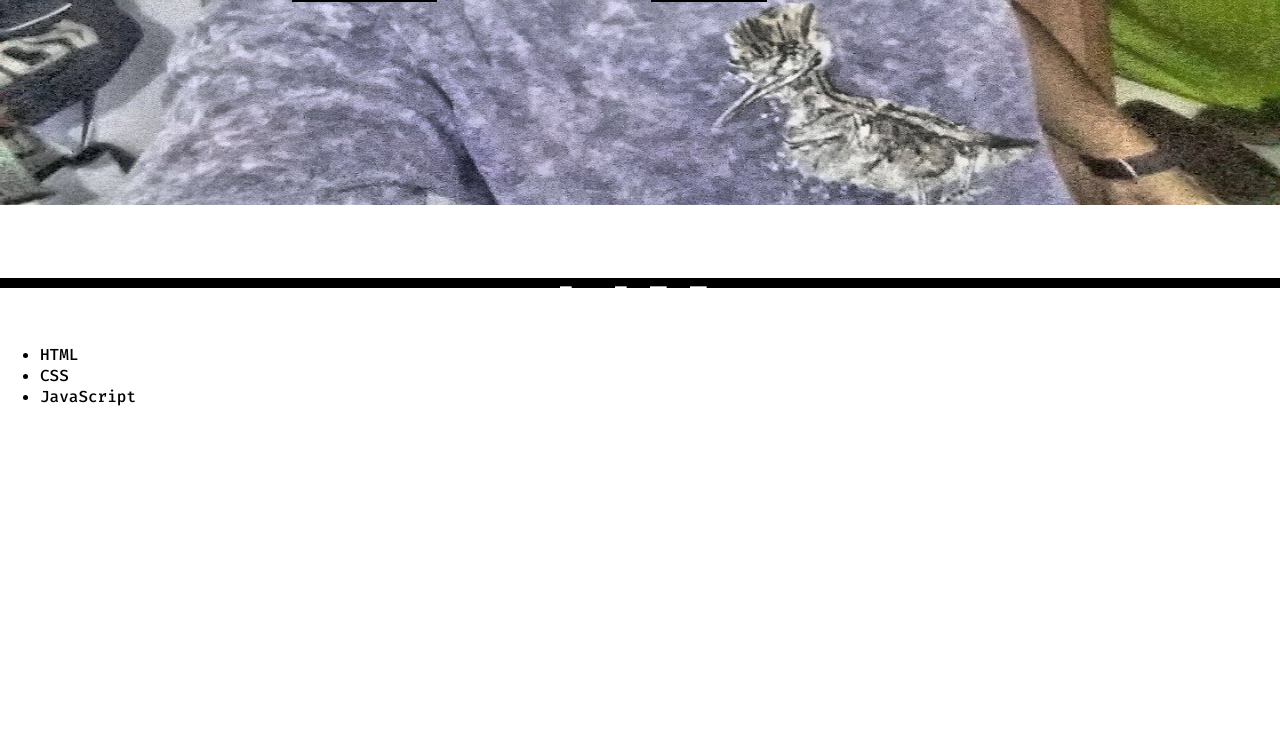
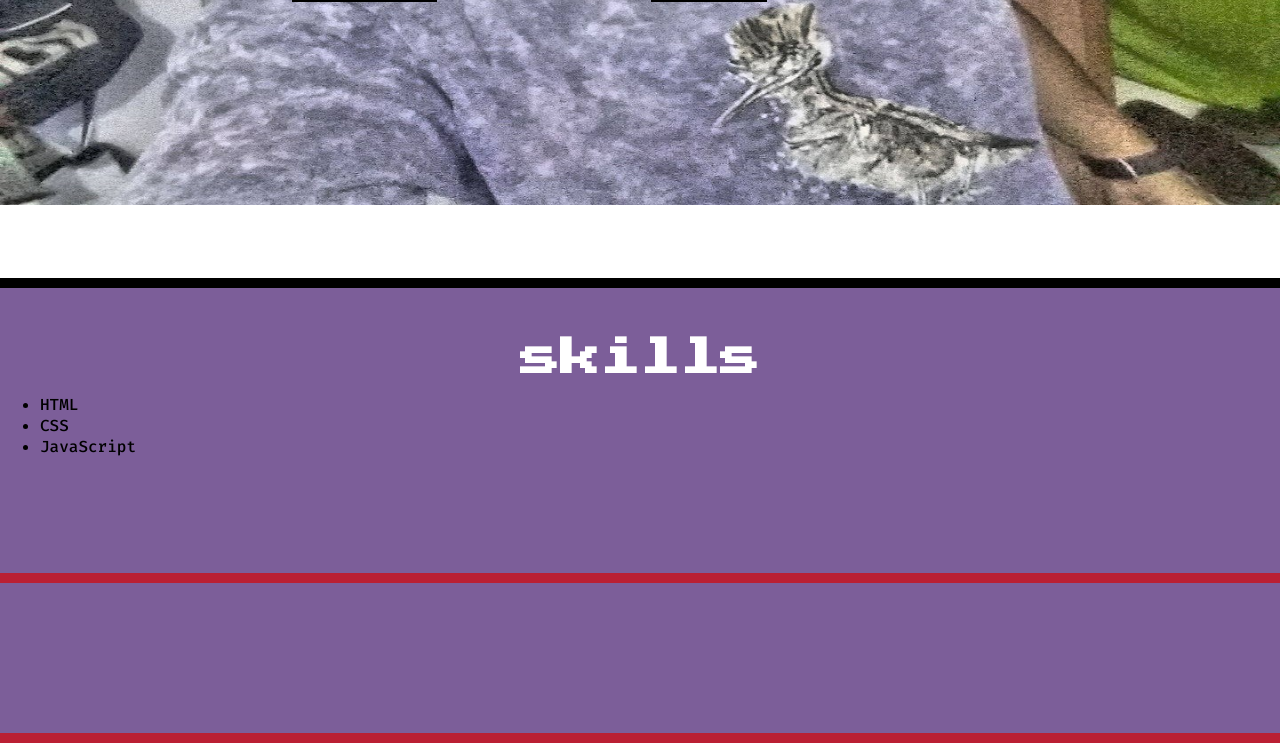
Before and after one commit to linconl-cmd/projeto-portifolio, a plain HTML site: page index.html in a window 1280 px wide. Shown: the part 602-1345 px from the top of the page. Before the commit the page ends 1025 px from the top, so only its background shows below. Drawn offline with Linux system fonts and the light colour scheme.

Commit message:
Create component section

```diff
--- /dev/null
+++ b/css/components/section.css
@@ -0,0 +1,6 @@
+.section {
+    background-color: #7C5E99;
+    padding-top: 50px;
+    padding-bottom: 100px;
+    border-bottom: 10px solid #BA1F33;
+}
--- a/css/components/title.css
+++ b/css/components/title.css
@@ -10,5 +10,4 @@
     color: #fff;
     text-shadow: none;
     text-align: center;
-
 }
--- a/index.html
+++ b/index.html
@@ -9,6 +9,7 @@
     <link rel="stylesheet" href="css/index.css">
     <link rel="stylesheet" href="css/components/header.css">
     <link rel="stylesheet" href="css/components/banner.css">
+    <link rel="stylesheet" href="css/components/section.css">
     <link rel="stylesheet" href="css/components/title.css">
     <link rel="stylesheet" href="css/components/subtitle.css">
     <link rel="stylesheet" href="css/components/box.css">
@@ -44,7 +45,7 @@
             </div>
         </div>
     </section>
-    <section class="skills">
+    <section class="section">
         <h2 class="title -second">skills</h2>
         <div>
             <ul>
@@ -54,6 +55,10 @@
             </ul>
         </div>
     </section>
+
+    <section class="section">
+
+    </section>
 </body>
 
 </html>
```
